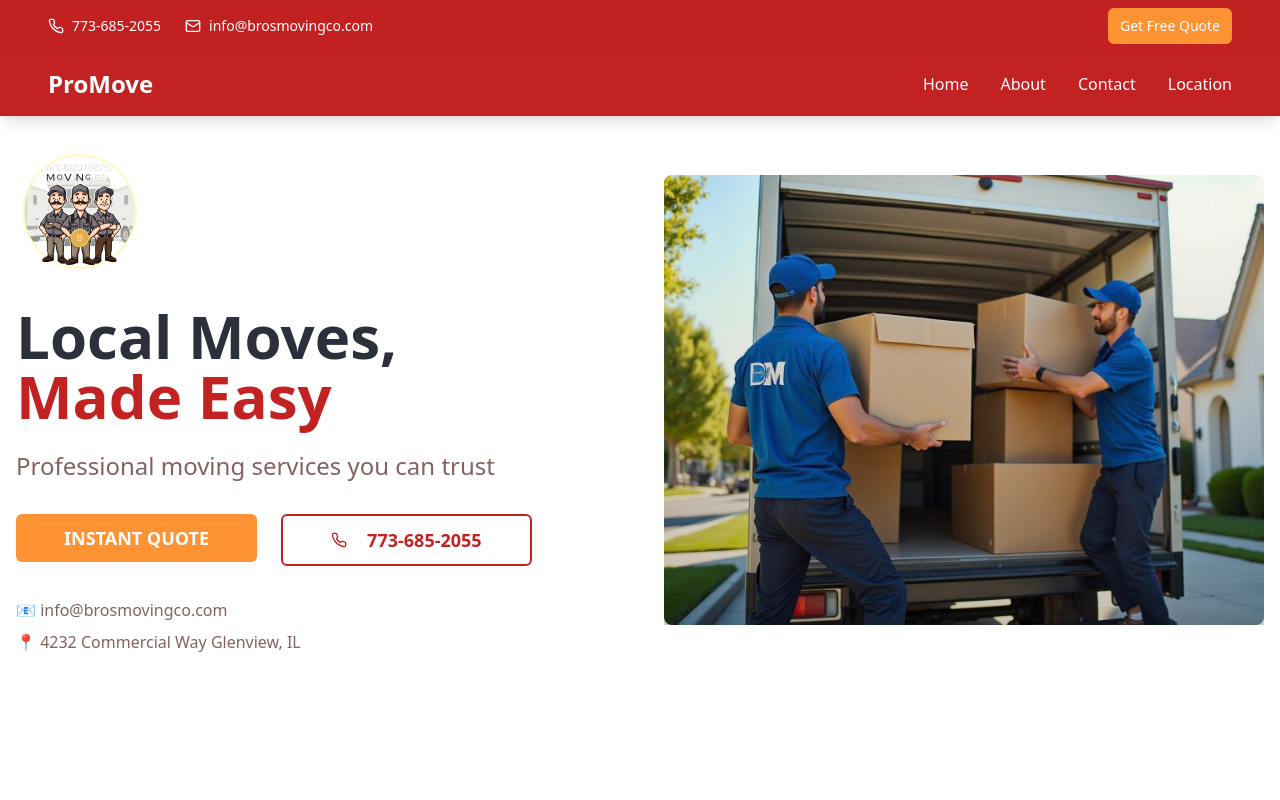
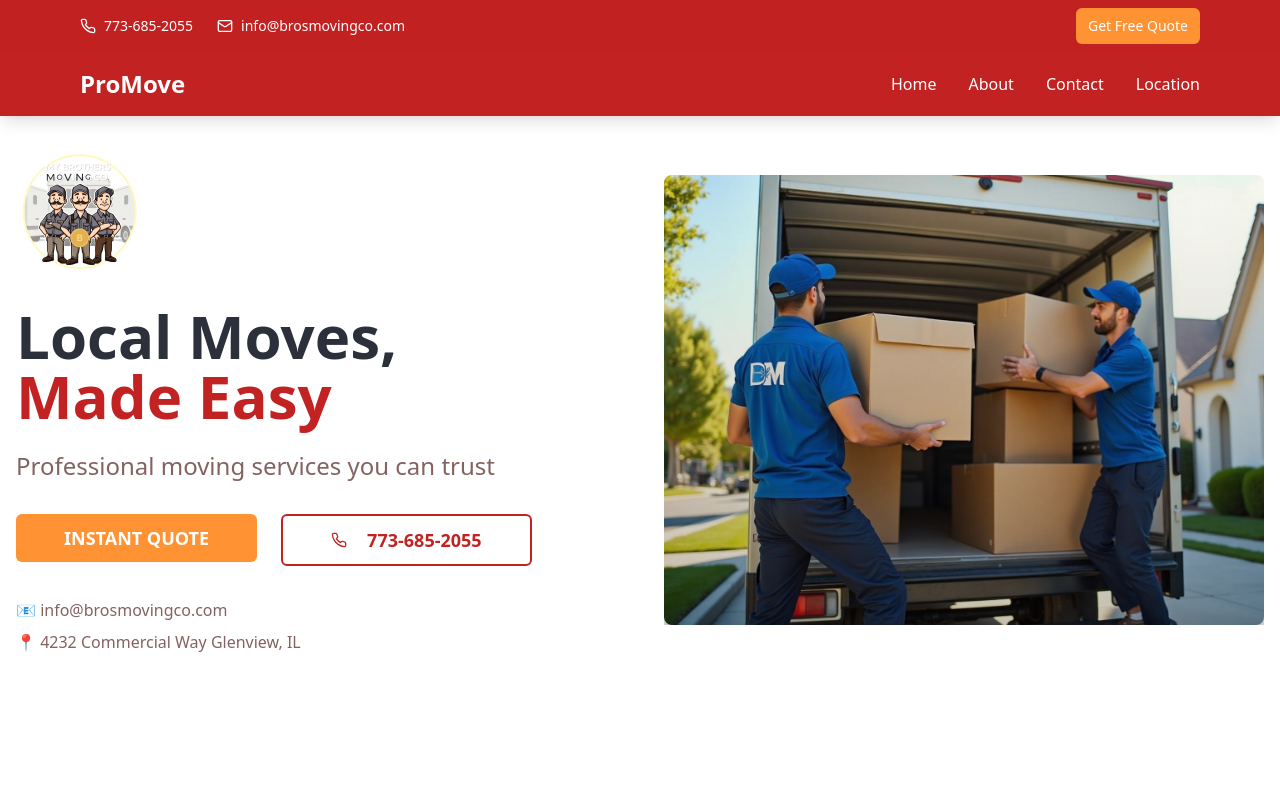
Before and after one commit to erkhemtugsB/brothers-moving, a React (Vite) app: page / in a window 1280 px wide. Shown: the top 800 px of the page. Built offline with nearby package versions, Linux system fonts and the light colour scheme.

Commit message:
Refactor: Adjust banner and nav width
Restyle the banner and navigation bar to reduce their width.

```diff
--- a/src/components/Header.tsx
+++ b/src/components/Header.tsx
@@ -23,8 +23,8 @@ const Header = () => {
   return (
     <header className="fixed top-0 left-0 right-0 z-50 bg-primary shadow-lg">
       {/* Top contact bar */}
-      <div className="bg-primary/90 text-primary-foreground py-2 px-4">
-        <div className="container mx-auto flex justify-between items-center text-sm">
+      <div className="bg-primary/90 text-primary-foreground py-2">
+        <div className="max-w-6xl mx-auto flex justify-between items-center text-sm px-4">
           <div className="flex items-center gap-6">
             <div className="flex items-center gap-2">
               <Phone className="h-4 w-4" />
@@ -46,8 +46,8 @@ const Header = () => {
       </div>
 
       {/* Main navigation */}
-      <nav className="bg-primary text-primary-foreground py-4 px-4">
-        <div className="container mx-auto flex justify-between items-center">
+      <nav className="bg-primary text-primary-foreground py-4">
+        <div className="max-w-6xl mx-auto flex justify-between items-center px-4">
           <div className="text-2xl font-bold">
             ProMove
           </div>
```
